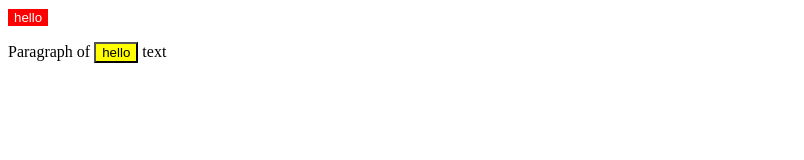
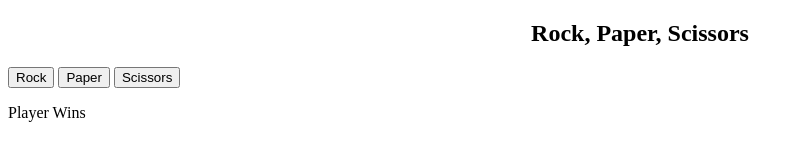
Before and after one commit to D-Lizana/JavaScript-Course, a plain HTML site: page websitePractise.html in a window 1280 px wide. Shown: the whole page, without its empty margins (0-804 px from the left). Drawn offline with Linux system fonts and the light colour scheme.

Commit message:
Rock Paper Scissors  js practise

```diff
--- a/websitePractise.html
+++ b/websitePractise.html
@@ -5,26 +5,130 @@
     <meta name="viewport" content="width=device-width, initial-scale=1.0">
     <title>Document</title>
     <style>
-        .red-button{
-            background-color: red;
-            color: white;
-            border: none;
+        .pcplay{
+            color: red;
         }
 
-        .yellow-button{
-            background-color: yellow;
+        h2{
+            text-align: center;
         }
+
     </style>
 </head>
 <body>
-    <button title="Good job!" class="red-button"
-    onclick="
-            alert('Good job!')
-        ">
-        hello
-    </button>
 
-    <p>Paragraph of <button class="yellow-button">hello</button> text</p>
+
+    <h2>Rock, Paper, Scissors</h2>
+
+    <div>
+
+        <button onclick="
+        const randomNumber = Math.random();
+        let pcMove = '';
+        let message = document.querySelector('.message');
+
+
+        if(randomNumber >= 0 && randomNumber < 1/3){
+            pcMove = 'Rock';
+            pcplay.textContent = 'Pc played Rock';
+        }
+        else if(randomNumber >= 1/3 && randomNumber < 2/3){
+            pcMove = 'Paper';
+            pcplay.textContent = 'Pc played Paper';
+        }
+        else if(randomNumber >= 2/3 && randomNumber < 1){
+            pcMove = 'Scissors';
+            pcplay.textContent = 'Pc played Scissors';
+        }
+
+        if(pcMove === 'Rock'){
+            message.textContent = 'Computer played ${Rock}. Draw';
+        }
+        else if(pcMove === 'Paper'){
+            message.textContent = 'Computer wins.';
+        }
+        else{
+            message.textContent = 'Player wins.';
+        }
+
+
+        ">Rock</button>
+
+        <button onclick="
+        const randomNumber = Math.random();
+        let pcMove = '';
+        let message = document.querySelector('.message');
+
+
+        if(randomNumber >= 0 && randomNumber < 1/3){
+            pcMove = 'Rock';
+            pcplay.textContent = 'Pc played Rock';
+        }
+        else if(randomNumber >= 1/3 && randomNumber < 2/3){
+            pcMove = 'Paper';
+            pcplay.textContent = 'Pc played Paper';
+        }
+        else if(randomNumber >= 2/3 && randomNumber < 1){
+            pcMove = 'Scissors';
+            pcplay.textContent = 'Pc played Scissors';
+        }
+
+        if(pcMove === 'Rock'){
+            message.textContent = 'Computer played ${Rock}. Draw';
+        }
+        else if(pcMove === 'Paper'){
+            message.textContent = 'Computer wins.';
+        }
+        else{
+            message.textContent = 'Player wins.';
+        }
+
+
+        ">Paper</button>
+
+        <button onclick="
+        const randomNumber = Math.random();
+        let pcMove = '';
+        let message = document.querySelector('.message');
+
+
+        if(randomNumber >= 0 && randomNumber < 1/3){
+            pcMove = 'Rock';
+
+        }
+        else if(randomNumber >= 1/3 && randomNumber < 2/3){
+            pcMove = 'Paper';
+
+        }
+        else if(randomNumber >= 2/3 && randomNumber < 1){
+            pcMove = 'Scissors';
+
+        }
+
+        if(pcMove === 'Rock'){
+            message.textContent = 'Computer played ${Rock}. Draw';
+        }
+        else if(pcMove === 'Paper'){
+            message.textContent = 'Computer wins.';
+        }
+        else{
+            message.textContent = 'Player wins.';
+        }
+
+
+        ">Scissors</button>
+
+    </div>
+
+
+
+
+
+    <p class="pcplay"></p>
+    <p class="message">Player Wins</p>
+
+
+
 
     <script>
         alert('Hello')
```
